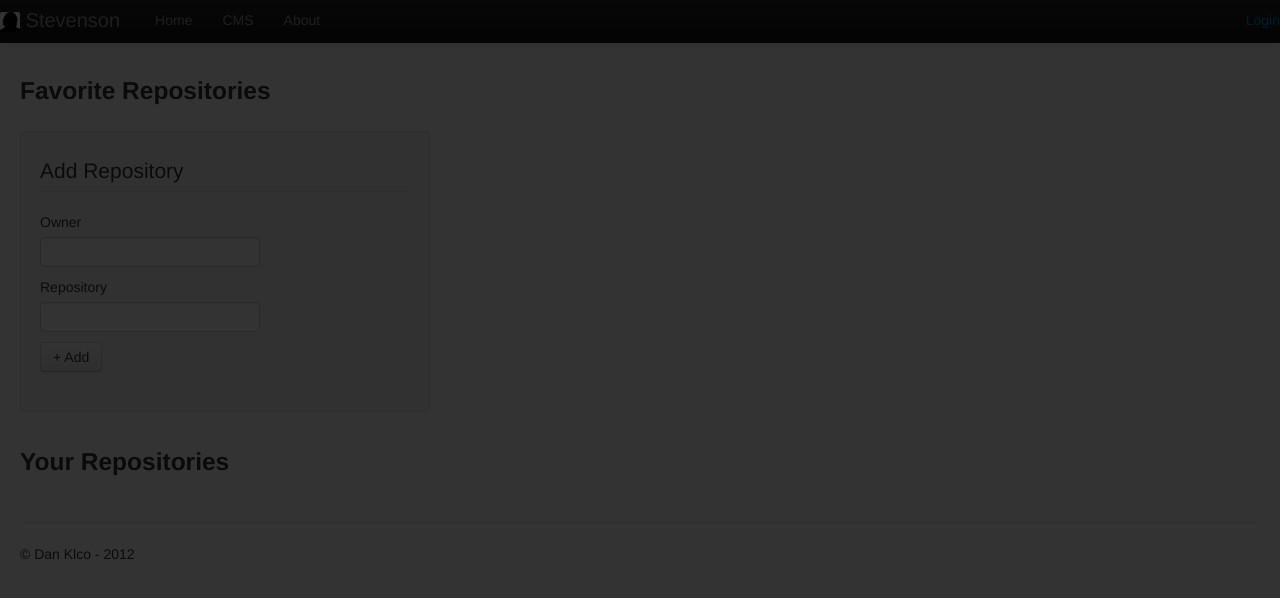
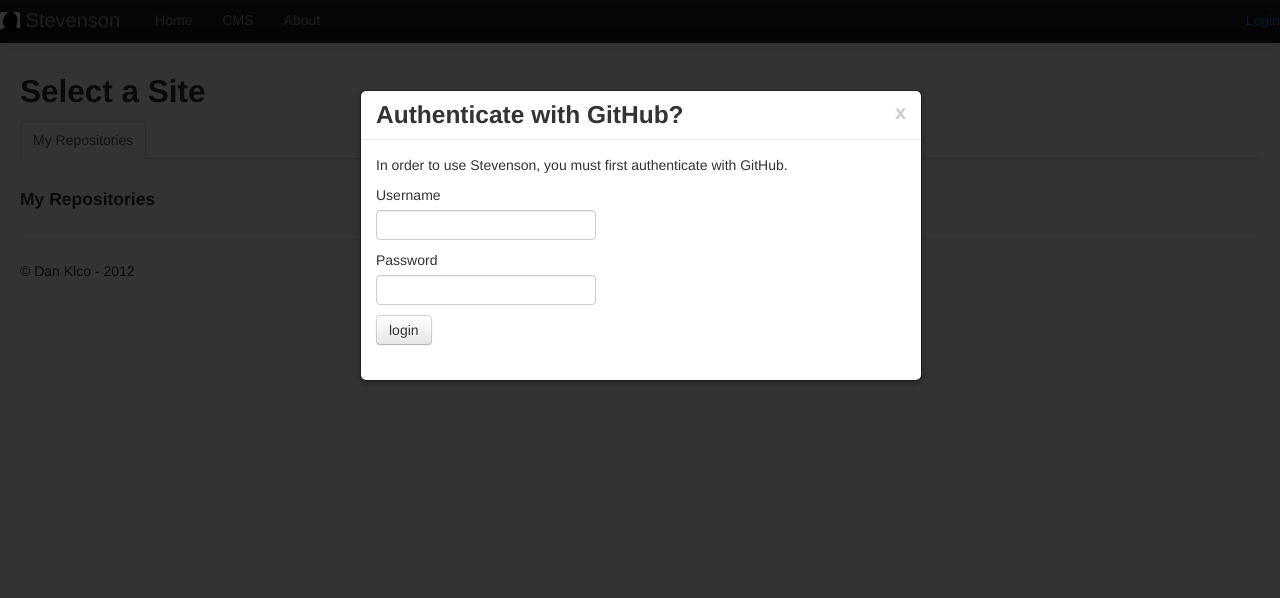
Before and after one commit to pmadril/CohortExEditor, a Jekyll site: the page built from cms/index.html, in a window 1280 px wide. Shown: the top 598 px of the page. Built offline with Jekyll 4.4.1, drawn with Linux system fonts in a browser that asks for light colours; nearby versions of some CDN libraries; some of the changed lines change nothing that is shown.

Commit message:
Working on the new CMS home layout displaying the user's organizations and allow selecting repos from there

```diff
--- a/cms/index.html
+++ b/cms/index.html
@@ -1,41 +1,20 @@
 ---
 layout: default
-title: Site Editor Home
+title: CMS
 authRequired: true
 scripts: [/js/editor-home.js]
 ---
 
-<div class="row">
-	<div class="span12">
-		<h3>Favorite Repositories</h3>
+<h2>Select a Site</h2>
+<ul class="nav nav-tabs" id="myTab">
+	<li class="active">
+		<a href="#mine">My Repositories</a>
+	</li>
+</ul>
+<div class="tab-content repos">
+	<div class="tab-pane active" id="mine">
+		<h4>My Repositories</h4>
 	</div>
-</div>
-<div class="row">
-	<ul id="favorite-repos-container">
-	</ul>
-</div>
-<div class="row">
-	<div class="span4 well" style="clear:both">
-		<form id="add-repo">
-			<fieldset>
-				<legend>Add Repository</legend>
-				<label for="owner">Owner</label>
-				<input name="owner" type="text" required="required" />
-				<label for="repo">Repository</label>
-				<input name="repo" type="text" required="required" /><br/>
-				<input type="submit" class="btn info save" value="+ Add" />
-			</fieldset>
-		</form>
-	</div>
-</div>
-<div class="row">
-	<div class="span12" style="clear:both">
-		<h3>Your Repositories</h3>
-	</div>
-</div>
-<div class="row">
-	<ul id="your-repos-container">
-	</ul>
 </div>
 <div id="branch-modal" class="modal hide">
 	<div class="modal-header">
--- a/js/Stevenson.js
+++ b/js/Stevenson.js
@@ -402,6 +402,21 @@
 				}
 			});
 		},
+		getOrgs: function(options) {
+			var settings = $.extend({}, {
+				success: function(repo){},
+				error: function(err){}
+			}, options);
+			var gh = Stevenson.repo.getGitHub(options);
+			var user = gh.getUser();
+			user.orgs(function(err, orgs) {
+				if (err) {
+					settings.error(Stevenson.repo.getErrorMessage(err));
+				} else {
+					settings.success(orgs);
+				}
+			});
+		},
 		getRepo: function(options){
 			var settings = $.extend({}, {
 				success: function(repo){},
@@ -429,6 +444,15 @@
 			}, options);
 			var gh = Stevenson.repo.getGitHub(options);
 			var user = gh.getUser();
+			if(settings.group && settings.group != ''){
+				user.orgRepos(settings.group, function(err, repos) {
+					if (err) {
+						settings.error(Stevenson.repo.getErrorMessage(err));
+					} else {
+						settings.success(repos);
+					}
+				});
+			} else {
 				user.repos(function(err, repos) {
 					if (err) {
 						settings.error(Stevenson.repo.getErrorMessage(err));
@@ -436,6 +460,7 @@
 						settings.success(repos);
 					}
 				});
+			}
 		},
 		login: function(options){
 			var settings = $.extend({}, {
--- a/js/editor-home.js
+++ b/js/editor-home.js
@@ -1,17 +1,32 @@
 (function($) {
-	var isLoading = false;
-	var handleRepoClick = function(){
+	var loadRepos = function(group){
+		Stevenson.ui.Loader.display('Loading repositories...', 100);
+		Stevenson.log.info('Loading repositories for '+group);
+		Stevenson.repo.getRepos({
+			group: group,
+			success: function(repos){
+				var container = $('.tab-content #mine');
+				if(group) {
+					container = $('.tab-content #'+group);
+				}
+				$.each(repos, function(index, repo) {
+					var data = {
+						name: repo['full_name'],
+						description: repo['description']
+					};
+					container.mustache('repo-item', data);
+				});
+				Stevenson.ui.Loader.hide();
+				container.find('a.open').click(function(){
 					Stevenson.ui.Loader.display('Loading branches...', 100);
-		var repo = $(this).attr('href');
+					var repo = $(this).attr('data-repo');
 					Stevenson.repo.getBranches({
 						repoName: repo,
 						success: function(branches){
 							Stevenson.log.debug('Loaded branches: '+branches);
 							$('#branches').html('');
 							$.each(branches, function(index, branch) {
-					$('#branches').append(
-							'<option value="' + branch + '">'
-									+ branch + '</option>');
+								$('#branches').append('<option value="' + branch + '">'+ branch + '</option>');
 							});
 							$('#current-repo').html(repo);
 							Stevenson.ui.Loader.hide();
@@ -24,86 +39,46 @@
 						}
 					});
 					return false;
-	};
-	var handleFavoriteClick = function(){
-		var name = $(this).attr('href');
-		if(Stevenson.Account.favoriteRepos.indexOf(name) == -1){
-			Stevenson.log.debug('Adding repository ' + name + ' to favorites');
-			Stevenson.Account.favoriteRepos.push(name);
-			Stevenson.Account.save();
-		} else {
-			Stevenson.ui.Messages.displayError('Repository ' + name + ' is already a favorite');
-			Stevenson.log.warn('Repository ' + name + ' is already a favorite');
-		}
-		loadRepos();
-		return false;
-	};
-	var loadRepos = function(){
-		if(!isLoading){
-			isLoading = true;
-			Stevenson.ui.Loader.display('Loading repositories...', 100);
-			Stevenson.log.info('Initializing editor-home');
-
-			$('#your-repos-container').html('');
-			$('#favorite-repos-container').html('');
-
-			Stevenson.repo.getRepos({
-				success: function(repos){
-					$.each(repos, function(index, repo) {
-						var data = {
-							style: (index % 4 == 0) ? "margin-left:0;clear:both" : '',
-							name: repo['full_name'],
-							description: repo['description']
-						};
-						$('#your-repos-container').mustache('repo-item', data);
 				});
-					$.each(Stevenson.Account.favoriteRepos, function(findex, repo){
-						Stevenson.repo.getRepo({
-							name: repo,
-							success: function(repo){
-								var data = {
-									style: (findex % 4 == 0) ? "margin-left:0;clear:both" : '',
-									name: repo['full_name'],
-									description: repo['description']
-								};
-								var item = $('#favorite-repos-container').mustache('repo-item', data);
-								$(item).find('a.favorite').html('unfavorite');
-								$(item).find('a.favorite').click(function(){
-									var name = $(this).attr('href');
-									var idx = Stevenson.Account.favoriteRepos.indexOf(name);
-									if(idx != -1){
-										Stevenson.Account.favoriteRepos.splice(idx, 1);
-										Stevenson.Account.save();
-									} else {
-										Stevenson.log.warn('Repository ' + name + ' is not favorited');
-									}
-									loadRepos();
-									return false;
-								});
-								$(item).find('a.open').click(handleRepoClick);
 			},
 			error: function(message){
 				Stevenson.ui.Loader.hide();
-								Stevenson.ui.Messages.displayError('Unable to load repo: '
+				isLoading = false;
+				Stevenson.ui.Messages.displayError('Unable to load repositories: '
+						+ message);
+			}
+		});
+	};
+	Stevenson.ext.afterInit(function(){
+		Stevenson.ui.Loader.display('Loading organizations...', 100);
+		Stevenson.repo.getOrgs({
+			success: function(orgs){
+				$.each(orgs,function(idx, org){
+					$('.nav-tabs').append('<li><a href="#' + org.login + '">' + org.login + '</a></li>');
+					$('.nav-tabs a[href=#'+org.login+']').click(function(){
+						if($('.tab-pane#'+org.login).html() == ''){
+							$('#'+org.login).append('<h4>'+org.login+'</h4>');
+							loadRepos(org.login);
+						}
+  						$(this).tab('show');
+  						return false;
+  					});
+					$('.repos').append('<div class="tab-pane" id="' + org.login + '"></div>');
+				});
+				Stevenson.ui.Loader.hide();
+				loadRepos();
+				$('.nav-tabs a[href=#mine]').click(function(){
+  					$(this).tab('show');
+  					return false;
+  				});
+			},
+			error: function(message){
+				Stevenson.ui.Loader.hide();
+				Stevenson.ui.Messages.displayError('Unable to load groups: '
 						+ message);
 			}
 		});
 	});
-					Stevenson.ui.Loader.hide();
-					isLoading = false;
-					$('#your-repos-container a.open').click(handleRepoClick);
-					$('#your-repos-container .favorite').click(handleFavoriteClick);
-				},
-				error: function(message){
-					Stevenson.ui.Loader.hide();
-					isLoading = false;
-					Stevenson.ui.Messages.displayError('Unable to load repos: '
-							+ message);
-				}
-			});
-		}
-	};
-	Stevenson.ext.afterInit(loadRepos);
 	$(document).ready(function(){
 		$('#branch-modal .btn').click(function(){
 			Stevenson.Account.repo = $('#current-repo').html();
@@ -121,34 +96,6 @@
 
 			return false;
 		});
-		$('#add-repo').submit(function(){
-			var user = $('#add-repo input[name=owner]').val();
-			var repo = $('#add-repo input[name=repo]').val();
-			Stevenson.repo.getRepo({
-				name: user+"/"+repo,
-				success: function(repo){
-					var name = repo['full_name'];
-					if(repo != null && name != null){
-						if(Stevenson.Account.favoriteRepos.indexOf(name) == -1){
-							Stevenson.Account.favoriteRepos.push(name);
-							Stevenson.Account.save();
-							loadRepos();
-							return false;
-						} else {
-							Stevenson.ui.Messages.displayError('Repository ' +  name + ' is already a favorite');
-						}
-					} else {
-						Stevenson.ui.Messages.displayError('Unable to find repository ' + repo + ' owned by user ' + user);
-						Stevenson.log.warn('Repositoty returned for ' + owner + '/' + repo + ' not valid: '+repo);
-					}
-				},
-				error: function(message){
-					Stevenson.ui.Loader.hide();
-					Stevenson.ui.Messages.displayError('Excepting finding repository: ' + repo + ' owned by user ' + user);
-					Stevenson.log.warn('Received exception ' + message + ' when trying to find repository ' + owner + '/' + repo);
-				}
-			});
-			return false;
-		});
+
 	});
 })(jQuery);
--- a/templates/cms.html
+++ b/templates/cms.html
@@ -1,12 +1,19 @@
 <script id="repo-item" type="text/html">
-	<li class="span3 well" style="{{style}}">
-		<a href="{{name}}" class="open">
+	<div class="span12 well" style="{{style}}" id="{{name}}">
+		<a href="#{{name}}" data-repo="{{name}}" class="open">
 			<strong>{{name}}</strong>
 			<br/>
 			<small>{{description}}</small>
 		</a><br/>
 		<a href="{{name}}" class="favorite">favorite</a>
-	</li>
+	</div>
+</script>
+<script id="org-repos" type="text/html">
+	<div class="tab-content repos">
+		<div class="tab-pane" id="{{name}}">
+			<h4>{{name}}</h4>
+		</div>
+	</div>
 </script>
 <script id="file" type="text/html">
 	<tr data-path="{{path}}" class="{{type}}">
```
Lines whose indentation alone changed are shown as unchanged.
